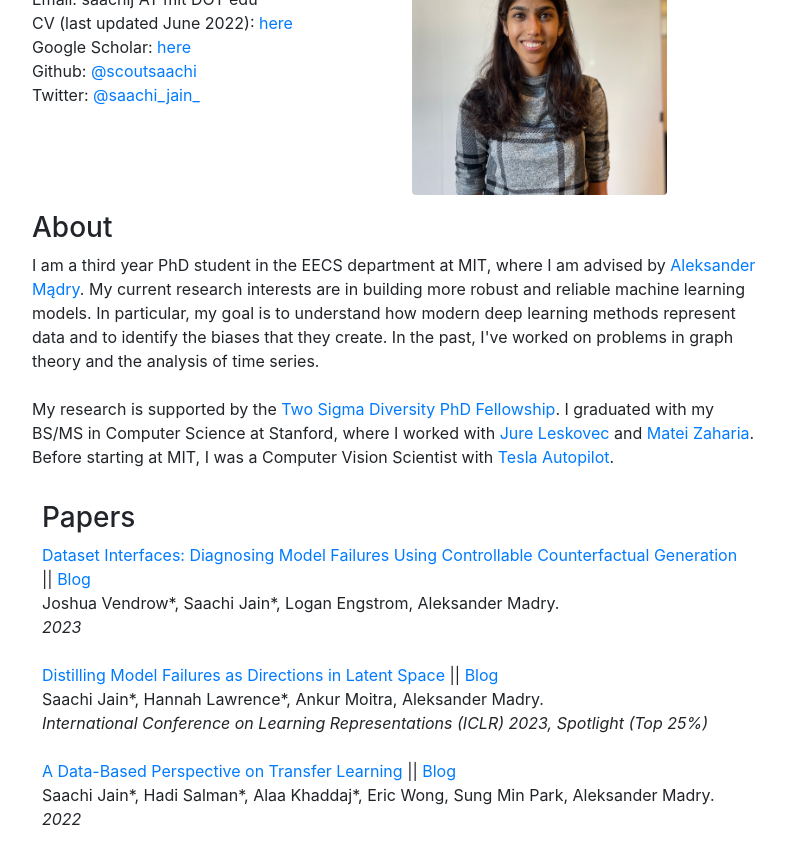
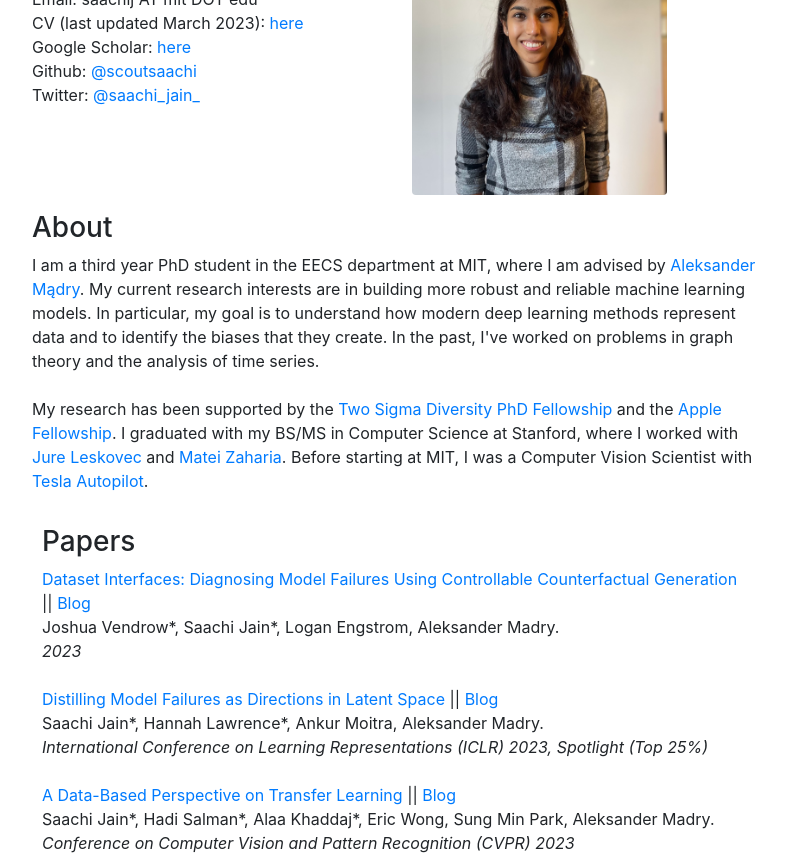
Before and after one commit to scoutsaachi/scoutsaachi.github.io, a plain HTML site: page index.html in a window 1280 px wide. Shown: the part 103-958 px from the top of the page, without its empty margins (243-1029 px from the left). Drawn offline with nearby package versions, Linux system fonts and the light colour scheme; some icons are missing.

Commit message:
add paper

```diff
--- a/index.html
+++ b/index.html
@@ -31,7 +31,7 @@
           <a name="aboaut"><h3>Saachi Jain</h3></a>
           <p>
            Email: saachij AT mit DOT edu  <br>
-           CV (last updated June 2022): <a href="SaachiJainResume.pdf"> here </a> <br>
+           CV (last updated March 2023): <a href="SaachiJainResume.pdf"> here </a> <br>
            Google Scholar: <a href="https://scholar.google.com/citations?user=6hsn3EYAAAAJ&hl=en"> here </a> <br>
            Github: <a href="http://github.com/scoutsaachi"> @scoutsaachi </a> <br>
            Twitter: <a href="https://twitter.com/saachi_jain_"> @saachi_jain_ </a> <br>
@@ -55,7 +55,7 @@
               create. In the past, I've worked on problems in graph theory and the analysis of time series.
               <br><br>
 
-	      My research is supported by the <a href="https://www.twosigma.com/academic-outreach/">Two Sigma Diversity PhD Fellowship</a>. I graduated with my BS/MS in Computer Science at Stanford, where I worked with
+	      My research has been supported by the <a href="https://www.twosigma.com/academic-outreach/">Two Sigma Diversity PhD Fellowship</a> and the <a href="https://machinelearning.apple.com/updates/apple-scholars-aiml-2023">Apple Fellowship</a>. I graduated with my BS/MS in Computer Science at Stanford, where I worked with
               <a href="https://cs.stanford.edu/people/jure/">Jure Leskovec</a> and
               <a href="https://cs.stanford.edu/people/matei/">Matei Zaharia</a>.
               Before starting at MIT, I was a Computer Vision Scientist with
@@ -82,7 +82,7 @@
 
 	<a href="https://arxiv.org/abs/2207.05739"> A Data-Based Perspective on Transfer Learning </a> || <a href="https://gradientscience.org/data-transfer/">Blog</a>
         <br>Saachi Jain*, Hadi Salman*, Alaa Khaddaj*, Eric Wong, Sung Min Park, Aleksander Madry. <br>
-        <i> 2022</i><br><br>
+        <i> Conference on Computer Vision and Pattern Recognition (CVPR) 2023</i><br><br>
 
 	<a href="https://arxiv.org/abs/2207.02842"> When does Bias Transfer in Transfer Learning? </a> || <a href="https://gradientscience.org/bias-transfer/">Blog</a>
         <br>Hadi Salman*, Saachi Jain*, Andrew Ilyas*, Logan Engstrom*, Eric Wong, Aleksander Madry. <br>
```
Also changed, not shown: 1 other file.
